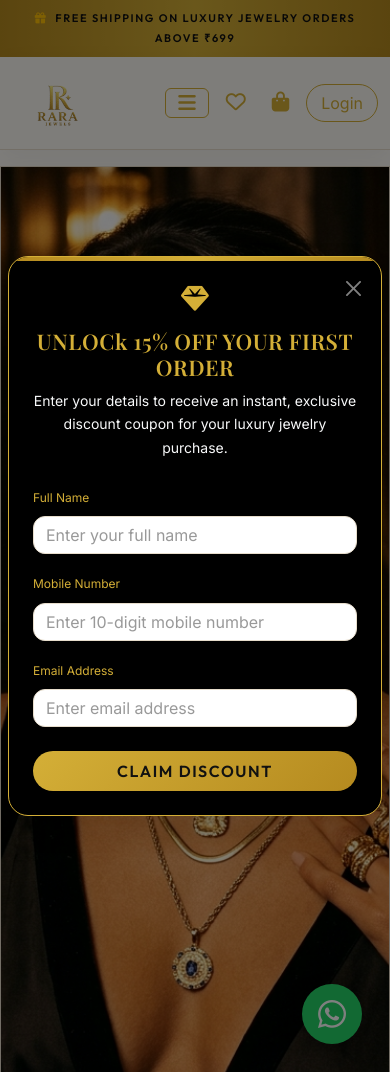
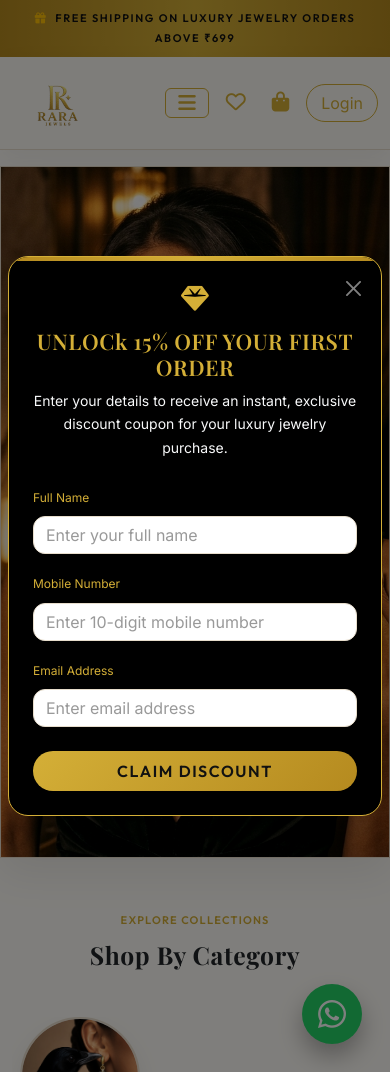
Before and after one commit to jaykhandla487-sudo/RARAJEWELS.COM, a Django app: page / in a window 390 px wide. Run offline with Django 5.2, Linux system fonts and the light colour scheme; data comes from the database, SQL or seed files in the repository; both versions use the stored data as it was after the commit; tables that the repository leaves empty hold one stand-in row (values such as "Sample post"); some web fonts are replaced.

Commit message:
Add responsive desktop and mobile hero banner support

```diff
--- a/shop/models.py
+++ b/shop/models.py
@@ -308,6 +308,17 @@ class Banner(models.Model):
     title = models.CharField(max_length=200, blank=True)
     subtitle = models.CharField(max_length=250, blank=True)
     image = models.ImageField(upload_to='banners/')
+    desktop_image = models.ImageField(
+    upload_to='banners/',
+    blank=True,
+    null=True
+)
+
+    mobile_image = models.ImageField(
+        upload_to='banners/',
+        blank=True,
+        null=True
+    )
     link_url = models.CharField(max_length=255, blank=True)
     order = models.IntegerField(default=0)
     active = models.BooleanField(default=True)
--- a/static/css/style.css
+++ b/static/css/style.css
@@ -671,24 +671,19 @@ textarea.form-control {
 
 .carousel-item {
 
-    height: 85vh;
-
-    min-height: 500px;
-
-    max-height: 900px;
+    position: relative;
+
+    height: 42vw;
+
+    min-height: 600px;
+
+    max-height: 800px;
+
+    overflow: hidden;
 
     background: #F8F4EC;
 
-    overflow: hidden;
-
-    border-radius: 0px;
-
-    box-shadow: 0 25px 60px rgba(0, 0, 0, .12);
-
-
-
-}
-
+}
 
 /* Desktop */
 
@@ -707,11 +702,17 @@ textarea.form-control {
 /* Hero Image */
 
 .carousel-img {
+
     width: 100%;
+
     height: 100%;
-    object-fit: contain;
+
+    object-fit: cover;
+
     object-position: center;
-    background: #F8F4EC;
+
+    transition: .5s;
+
 }
 
 .carousel-item:hover .carousel-img {
@@ -783,22 +784,35 @@ textarea.form-control {
 
 /* Mobile Hero */
 
-@media (max-width:768px) {
+
+@media(max-width:768px) {
+
+    .carousel-item {
+
+        height: auto;
+
+        aspect-ratio: 9/16;
+
+        min-height: auto;
+
+    }
+
+    .carousel-img {
+
+        width: 100%;
+
+        height: 100%;
+
+        object-fit: cover;
+
+        object-position: center;
+
+    }
 
     .carousel-caption-overlay {
+
         display: none;
-    }
-
-    .carousel-item {
-        height: 100vh;
-        min-height: 100vh;
-    }
-
-    .carousel-img {
-        width: 100%;
-        height: 100%;
-        object-fit: cover;
-        object-position: center;
+
     }
 
 }
--- a/templates/shop/home.html
+++ b/templates/shop/home.html
@@ -11,9 +11,19 @@
         {% if banners %}
             {% for banner in banners %}
             <div class="carousel-item {% if forloop.first %}active{% endif %}">
-          <img src="{{ banner.image.url }}"
-     class="carousel-img"
-     alt="{{ banner.title }}">
+         <picture>
+    {% if banner.mobile_image %}
+        <source media="(max-width:768px)" srcset="{{ banner.mobile_image.url }}">
+    {% endif %}
+
+    {% if banner.desktop_image %}
+        <source media="(min-width:769px)" srcset="{{ banner.desktop_image.url }}">
+    {% endif %}
+
+    <img src="{% if banner.desktop_image %}{{ banner.desktop_image.url }}{% else %}{{ banner.image.url }}{% endif %}"
+         class="carousel-img"
+         alt="{{ banner.title }}">
+</picture>
                 <div class="carousel-caption-overlay text-center">
                     <div class="container text-start px-4 px-md-5">
                         <div class="col-lg-7">
```
Also changed, not shown: shop/admin.py (+37 -1 lines), db.sqlite3, shop/migrations/0003_banner_desktop_image_banner_mobile_image.py (added).
